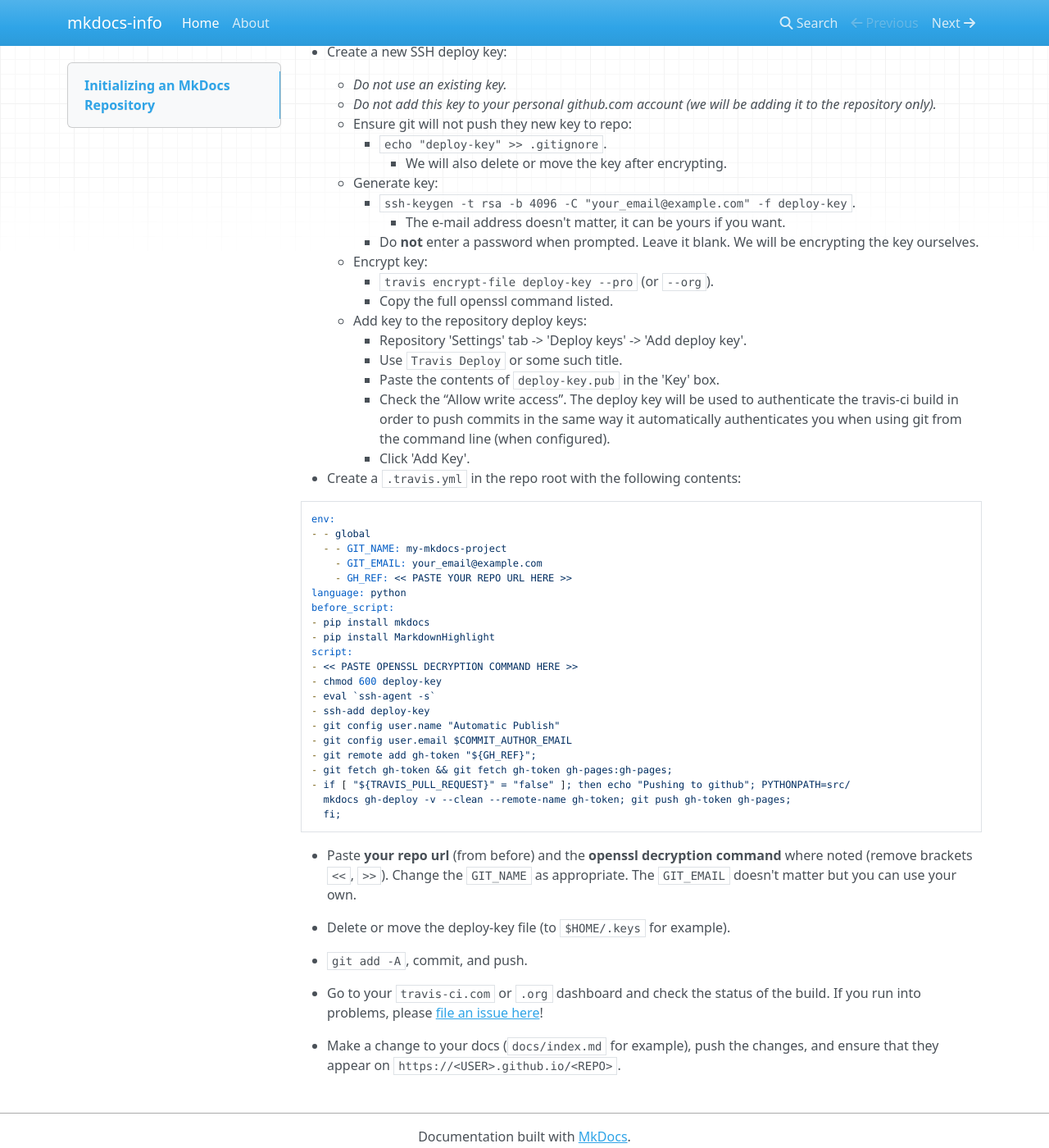
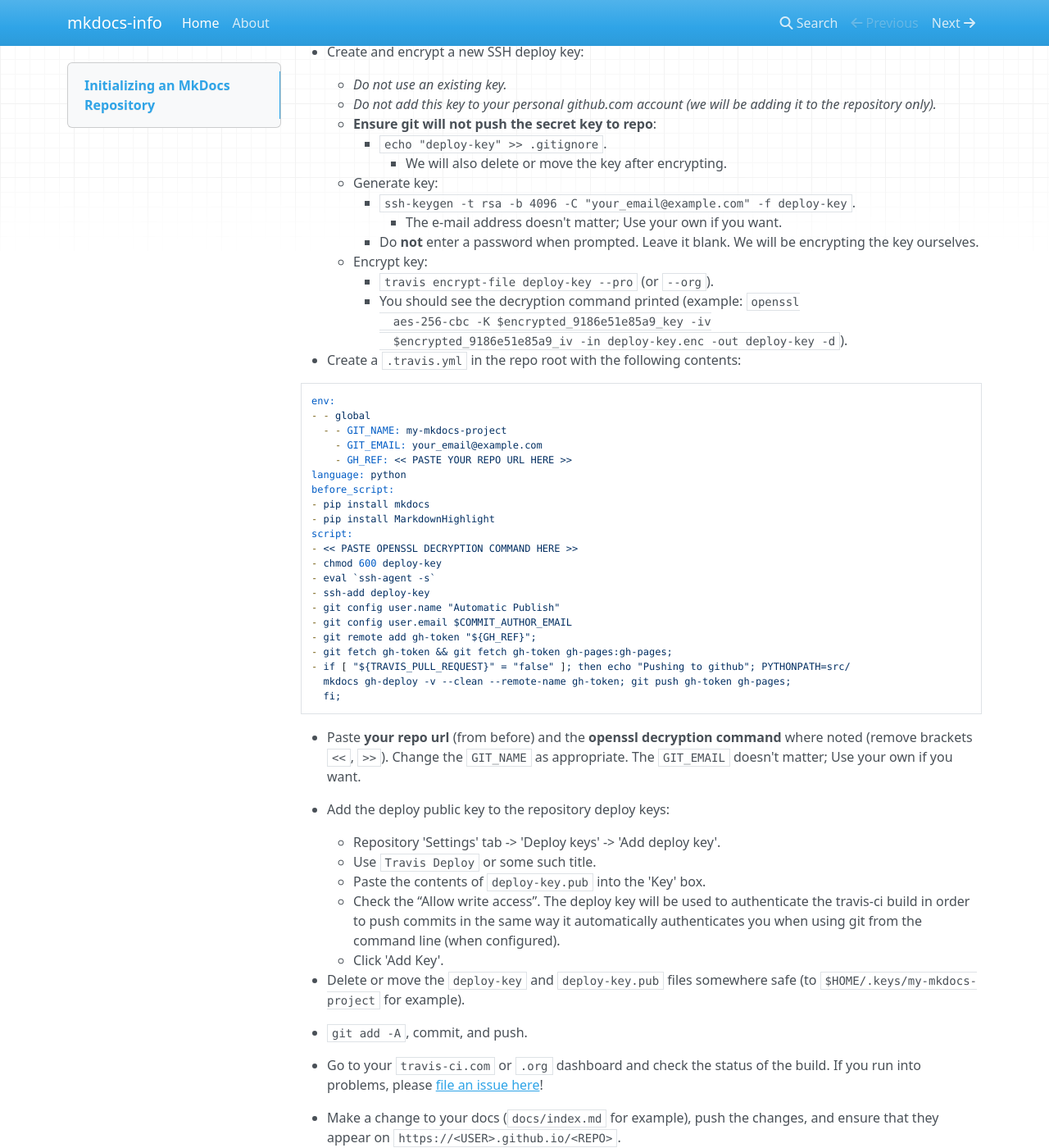
Before and after one commit to c0gent/mkdocs-info, an MkDocs documentation site: the page built from docs/index.md, in a window 1280 px wide and 1400 px high, scrolled down 883 px. Shown: the whole window at 82% size. Built offline with MkDocs 1.6.1, drawn with Linux system fonts in a browser that asks for light colours; nearby versions of some CDN libraries; old or Windows-style settings are respelled for this version of MkDocs.

```diff
--- a/docs/index.md
+++ b/docs/index.md
@@ -43,31 +43,24 @@
 
 * `cd {...}/my-mkdocs-project`
 
-* Create a new SSH deploy key:
+* Create and encrypt a new SSH deploy key:
 
     * *Do not use an existing key.*
     * *Do not add this key to your personal github.com account (we will be
       adding it to the repository only).*
-    * Ensure git will not push they new key to repo:
+    * **Ensure git will not push the secret key to repo**:
         * `echo "deploy-key" >> .gitignore`.
             * We will also delete or move the key after encrypting.
     * Generate key:
         * `ssh-keygen -t rsa -b 4096 -C "your_email@example.com" -f deploy-key`.
-            * The e-mail address doesn't matter, it can be yours if you want.
+            * The e-mail address doesn't matter; Use your own if you want.
         * Do **not** enter a password when prompted. Leave it blank. We will
           be encrypting the key ourselves.
     * Encrypt key:
         * `travis encrypt-file deploy-key --pro` (or `--org`).
-        * Copy the full openssl command listed.
-    * Add key to the repository deploy keys:
-        * Repository 'Settings' tab -> 'Deploy keys' -> 'Add deploy key'.
-        * Use `Travis Deploy` or some such title.
-        * Paste the contents of `deploy-key.pub` in the 'Key' box.
-        * Check the “Allow write access”. The deploy key will be used to
-          authenticate the travis-ci build in order to push commits in the
-          same way it automatically authenticates you when using git from the
-          command line (when configured).
-        * Click 'Add Key'.
+        * You should see the decryption command printed (example: `openssl
+          aes-256-cbc -K $encrypted_9186e51e85a9_key -iv
+          $encrypted_9186e51e85a9_iv -in deploy-key.enc -out deploy-key -d`).
 
 * Create a `.travis.yml` in the repo root with the following contents:
 
@@ -97,9 +90,20 @@
 
 * Paste **your repo url** (from before) and the **openssl decryption command**
   where noted (remove brackets `<<`, `>>`). Change the `GIT_NAME` as
-  appropriate. The `GIT_EMAIL` doesn't matter but you can use your own.
+  appropriate. The `GIT_EMAIL` doesn't matter; Use your own if you want.
 
-* Delete or move the deploy-key file (to `$HOME/.keys` for example).
+* Add the deploy public key to the repository deploy keys:
+    * Repository 'Settings' tab -> 'Deploy keys' -> 'Add deploy key'.
+    * Use `Travis Deploy` or some such title.
+    * Paste the contents of `deploy-key.pub` into the 'Key' box.
+    * Check the “Allow write access”. The deploy key will be used to
+      authenticate the travis-ci build in order to push commits in the same
+      way it automatically authenticates you when using git from the command
+      line (when configured).
+    * Click 'Add Key'.
+
+* Delete or move the `deploy-key` and `deploy-key.pub` files somewhere safe
+  (to `$HOME/.keys/my-mkdocs-project` for example).
 
 * `git add -A`, commit, and push.
 
```
Also changed, not shown: README.md (+19 -15 lines), 2 other files.
